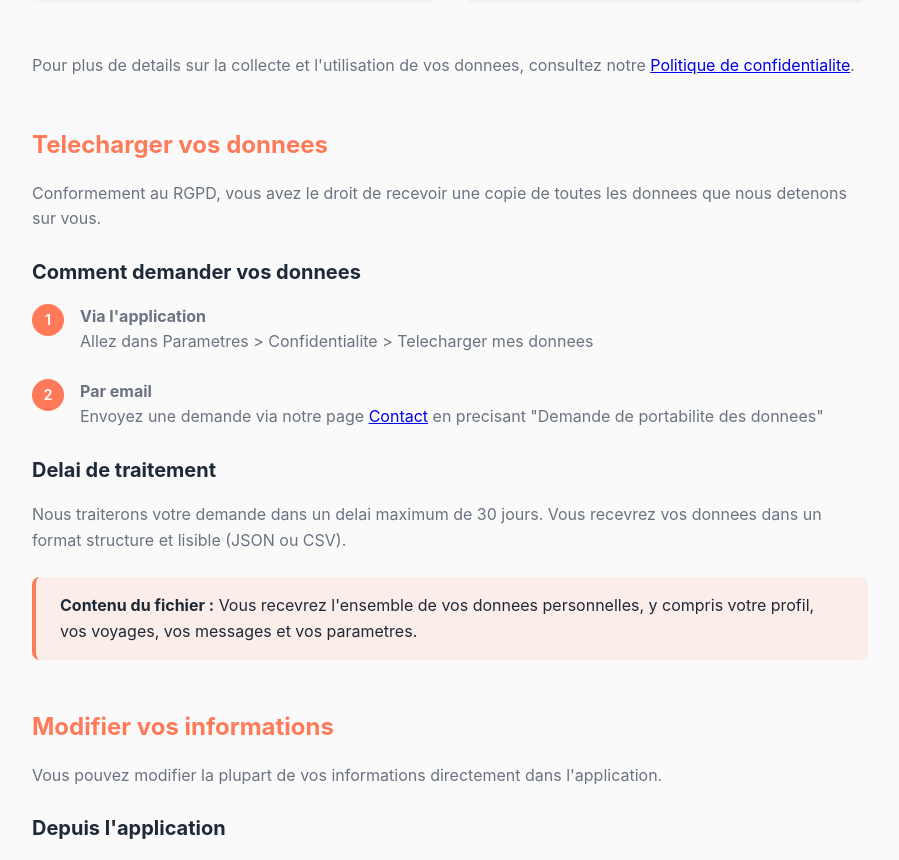
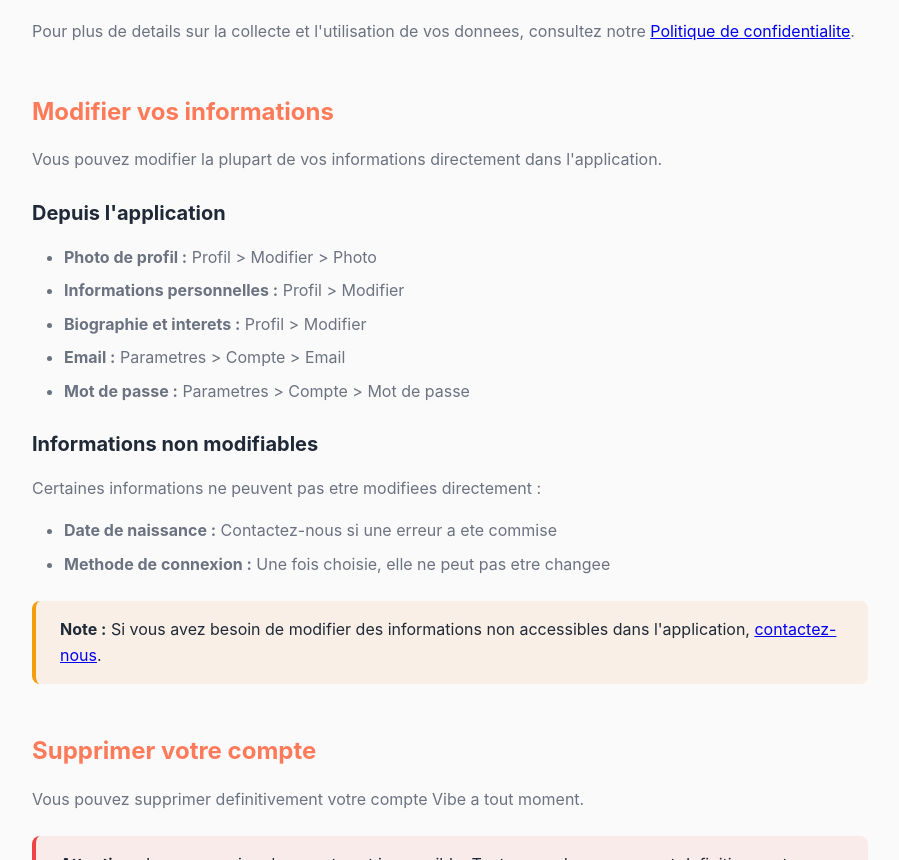
Before and after one commit to mcsEdition/Vibe, a plain HTML site: page fr/account.html in a window 1280 px wide. Shown: the part 1427-2287 px from the top of the page, without its empty margins (190-1089 px from the left). Drawn offline with Linux system fonts and the light colour scheme.

Commit message:
Update account.html

```diff
--- a/fr/account.html
+++ b/fr/account.html
@@ -39,7 +39,6 @@
       <h4>Table des matieres</h4>
       <ul>
         <li><a href="#donnees">Vos donnees personnelles</a></li>
-        <li><a href="#telecharger">Telecharger vos donnees</a></li>
         <li><a href="#modifier">Modifier vos informations</a></li>
         <li><a href="#delete">Supprimer votre compte</a></li>
         <li><a href="#consequences">Consequences de la suppression</a></li>
@@ -95,30 +94,6 @@
       </div>
 
       <p>Pour plus de details sur la collecte et l'utilisation de vos donnees, consultez notre <a href="privacy.html">Politique de confidentialite</a>.</p>
-    </section>
-
-    <section id="telecharger" class="content-section">
-      <h2>Telecharger vos donnees</h2>
-      <p>Conformement au RGPD, vous avez le droit de recevoir une copie de toutes les donnees que nous detenons sur vous.</p>
-
-      <h3>Comment demander vos donnees</h3>
-      <ol class="steps">
-        <li>
-          <strong>Via l'application</strong><br>
-          Allez dans Parametres > Confidentialite > Telecharger mes donnees
-        </li>
-        <li>
-          <strong>Par email</strong><br>
-          Envoyez une demande via notre page <a href="contact.html">Contact</a> en precisant "Demande de portabilite des donnees"
-        </li>
-      </ol>
-
-      <h3>Delai de traitement</h3>
-      <p>Nous traiterons votre demande dans un delai maximum de 30 jours. Vous recevrez vos donnees dans un format structure et lisible (JSON ou CSV).</p>
-
-      <div class="alert alert-info">
-        <strong>Contenu du fichier :</strong> Vous recevrez l'ensemble de vos donnees personnelles, y compris votre profil, vos voyages, vos messages et vos parametres.
-      </div>
     </section>
 
     <section id="modifier" class="content-section">
```
